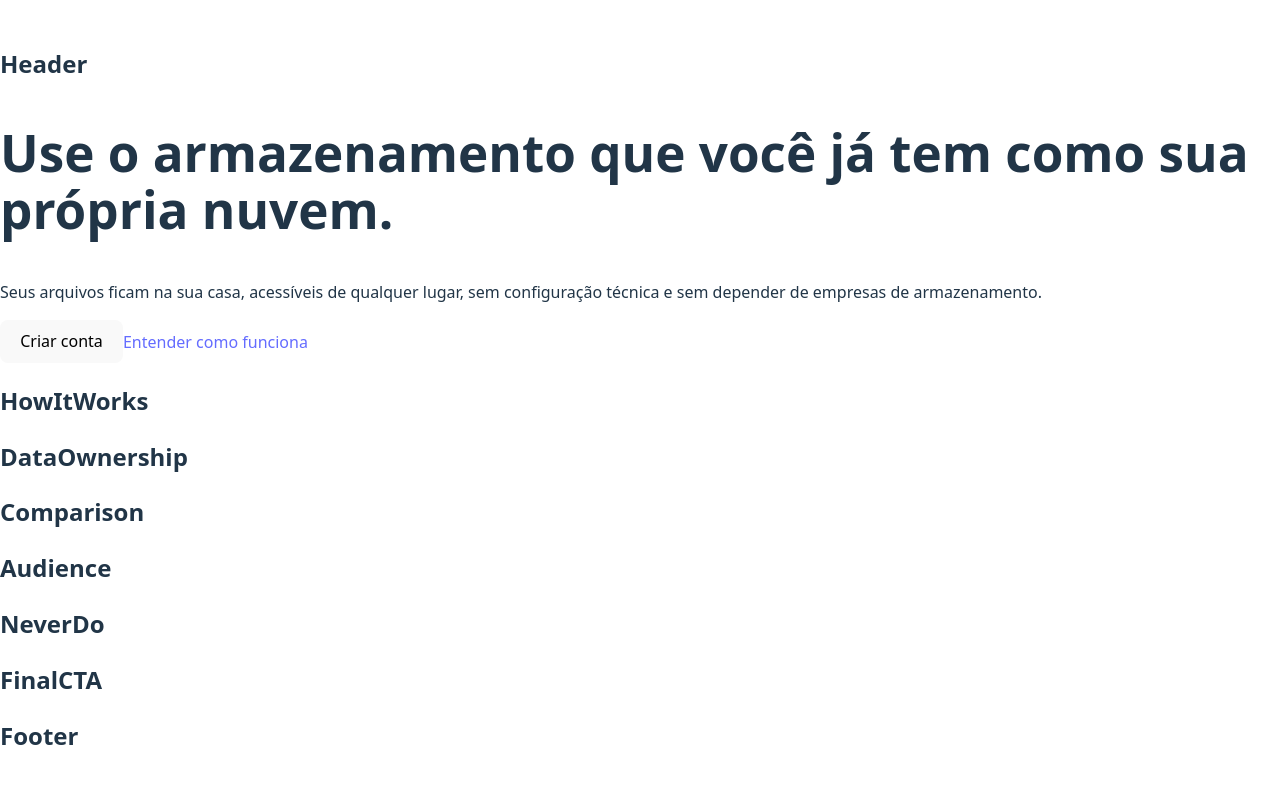
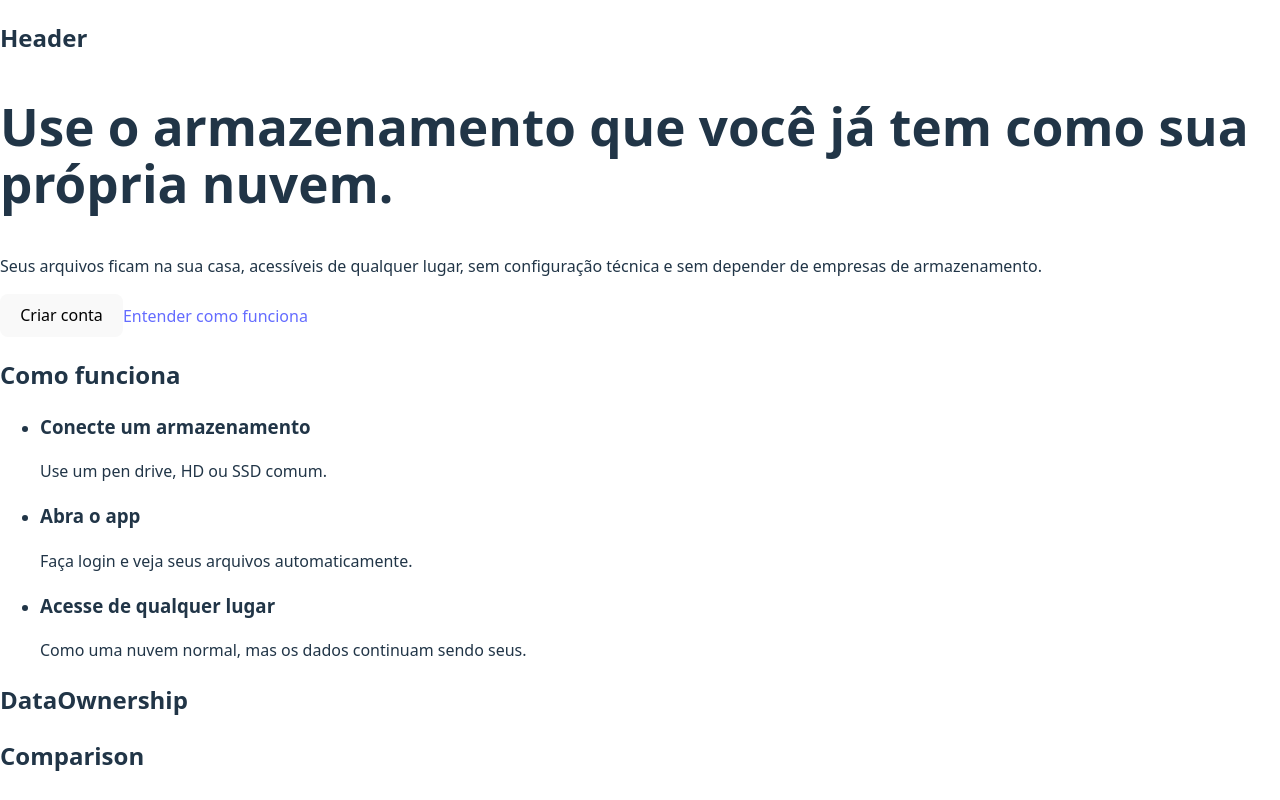
Before and after one commit to Rodrigoteodosio/personal-cloud-site, a React (Vite) app: page / in a window 1280 px wide. Shown: the top 800 px of the page. Built offline with nearby package versions, Linux system fonts and the light colour scheme.

Commit message:
Updated HowItWorks.tsx

```diff
--- a/src/components/HowItWorks.tsx
+++ b/src/components/HowItWorks.tsx
@@ -1,7 +1,21 @@
 function HowItWorks() {
   return (
-    <section>
-      <h2>HowItWorks</h2>
+    <section id="como-funciona">
+      <h2>Como funciona</h2>
+      <ul>
+        <li>
+          <h3>Conecte um armazenamento</h3>
+          <p>Use um pen drive, HD ou SSD comum.</p>
+        </li>
+        <li>
+          <h3>Abra o app</h3>
+          <p>Faça login e veja seus arquivos automaticamente.</p>
+        </li>
+        <li>
+          <h3>Acesse de qualquer lugar</h3>
+          <p>Como uma nuvem normal, mas os dados continuam sendo seus.</p>
+        </li>
+      </ul>
     </section>
   )
 }
```
